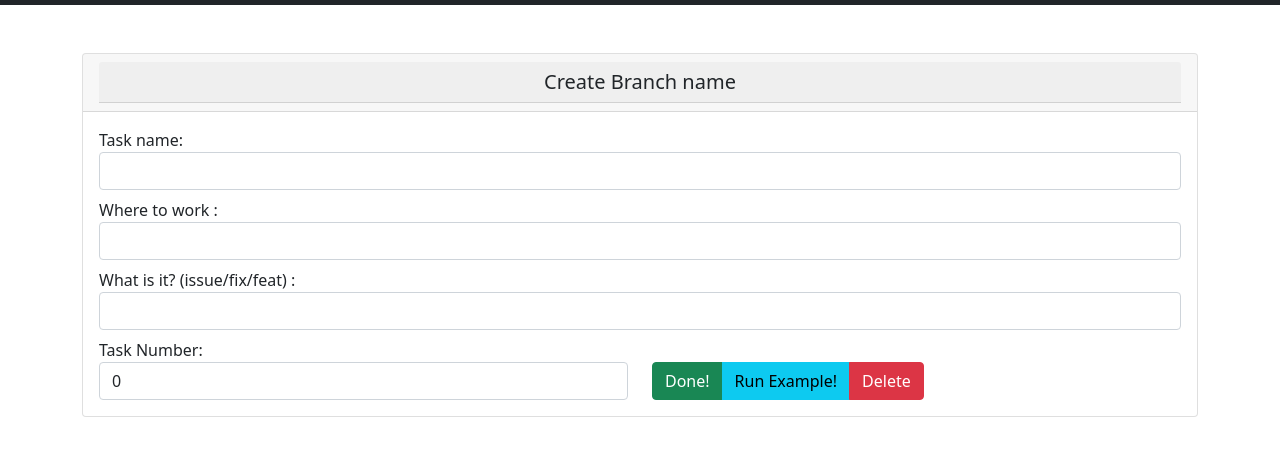
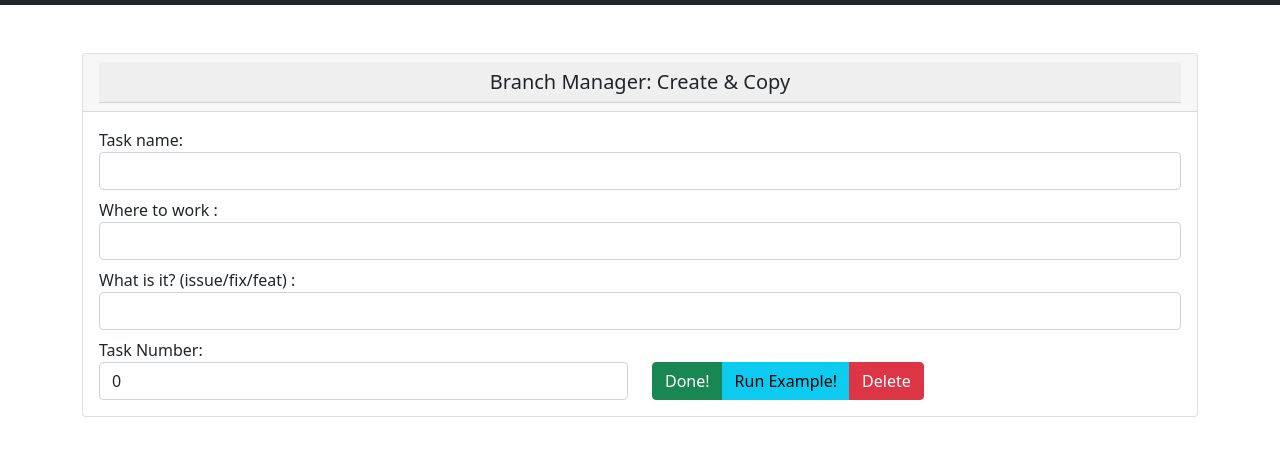
Before and after one commit to AlbertoSAP/BranchName, a plain HTML site: page index.html in a window 1280 px wide. Shown: the part 51-504 px from the top of the page. Drawn offline with nearby package versions, Linux system fonts and the light colour scheme; sample sign-in values are in the browser's storage.

Commit message:
improve the header text

```diff
--- a/index.html
+++ b/index.html
@@ -38,7 +38,7 @@
     <div class="container mt-5 mb-5">
       <div class="card">
         <div class="card-header">
-          <h5 class="card-header text-center">Create Branch name</h5>
+          <h5 class="card-header text-center">Branch Manager: Create & Copy</h5>
         </div>
         <div class="card-body">
           <div class="form-group">
```
